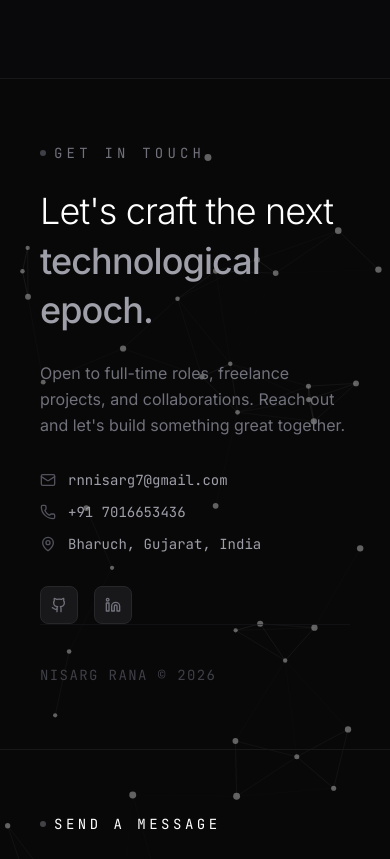
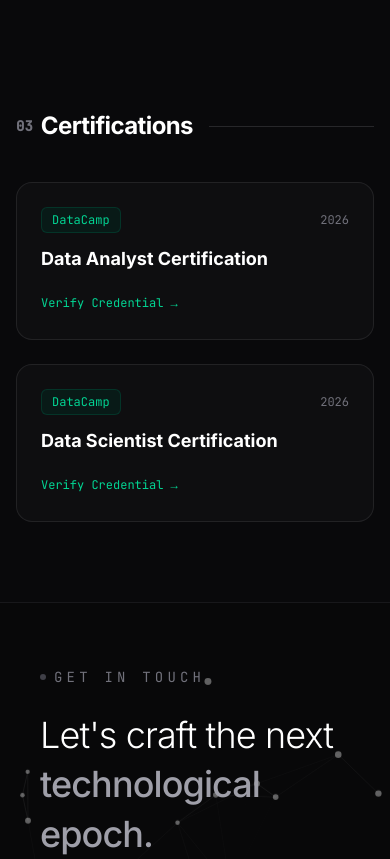
Before and after one commit to nisrg77/portfolio, a React (Vite) app: page / in a window 390 px wide. Shown: the part 5237-6096 px from the top of the page. Built offline with nearby package versions, Linux system fonts and the light colour scheme.

Commit message:
feat: add dedicated Certifications section after Experience

```diff
--- a/src/App.tsx
+++ b/src/App.tsx
@@ -292,6 +292,50 @@
           <Experience />
         </section>
 
+        {/* Certifications */}
+        <section id="certifications-section" className="scroll-mt-24">
+          <div className="mb-10 flex items-center gap-4">
+            <div className="flex items-center gap-2">
+              <span className="text-zinc-500 font-mono text-sm font-bold">03</span>
+              <h2 className="text-2xl font-bold text-white tracking-tight">Certifications</h2>
+            </div>
+            <div className="h-px bg-zinc-800 flex-1" />
+          </div>
+
+          <div className="grid grid-cols-1 md:grid-cols-2 gap-6">
+            {personalInfo.certifications.map((cert, index) => (
+              <div
+                key={index}
+                className="p-6 rounded-2xl bg-zinc-900/40 border border-zinc-800/80 flex flex-col justify-between"
+              >
+                <div className="space-y-3">
+                  <div className="flex items-center justify-between">
+                    <span className="text-xs font-mono text-emerald-400 bg-emerald-950/40 border border-emerald-900/50 px-2.5 py-1 rounded-md">
+                      {cert.issuer}
+                    </span>
+                    <span className="text-xs font-mono text-zinc-500">{cert.year}</span>
+                  </div>
+                  <h3 className="text-lg font-bold text-white">
+                    {cert.title}
+                  </h3>
+                </div>
+                {cert.link && (
+                  <div className="mt-4">
+                    <a
+                      href={cert.link}
+                      target="_blank"
+                      rel="noopener noreferrer"
+                      className="text-xs font-mono text-emerald-400 hover:underline inline-flex items-center gap-1"
+                    >
+                      Verify Credential →
+                    </a>
+                  </div>
+                )}
+              </div>
+            ))}
+          </div>
+        </section>
+
       </main>
 
       {/* Footer */}
```
